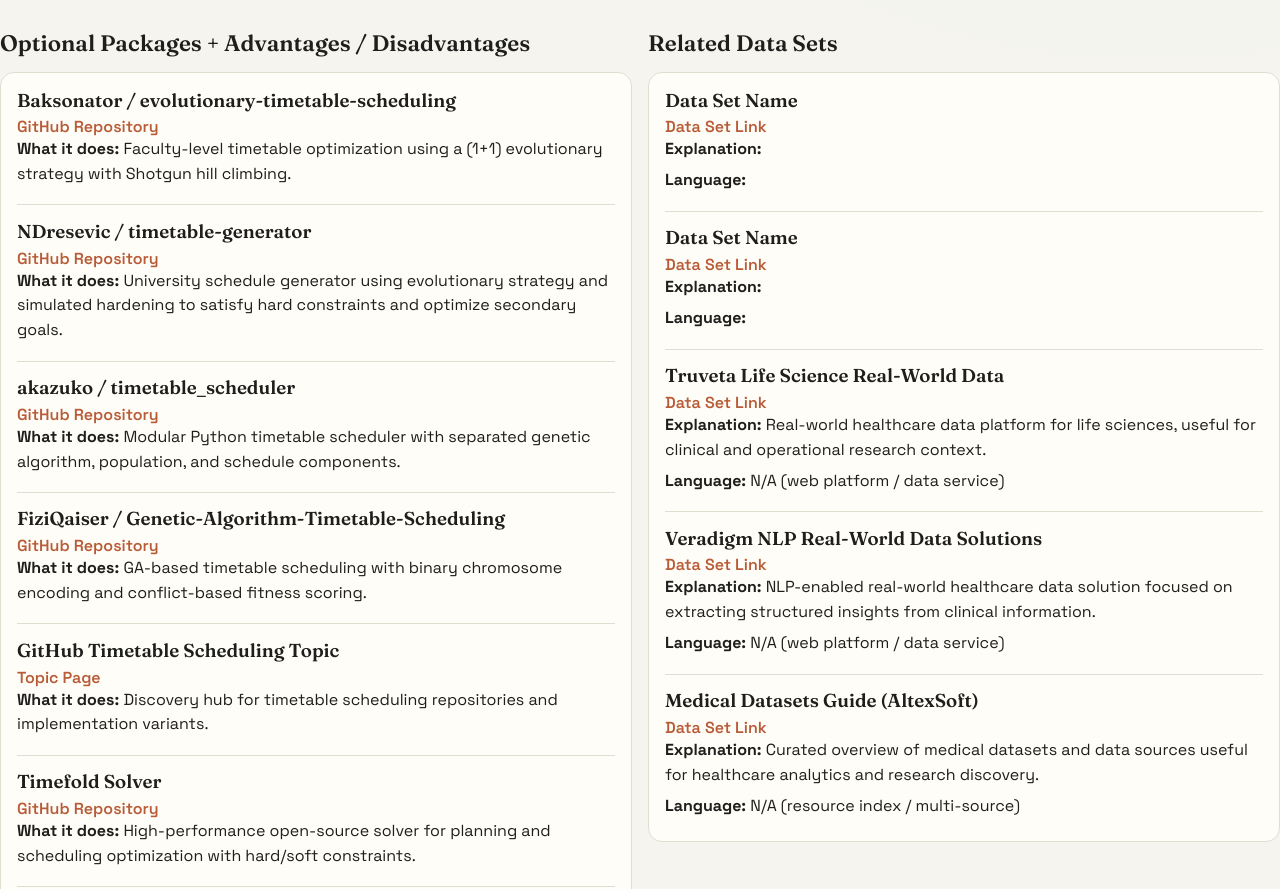
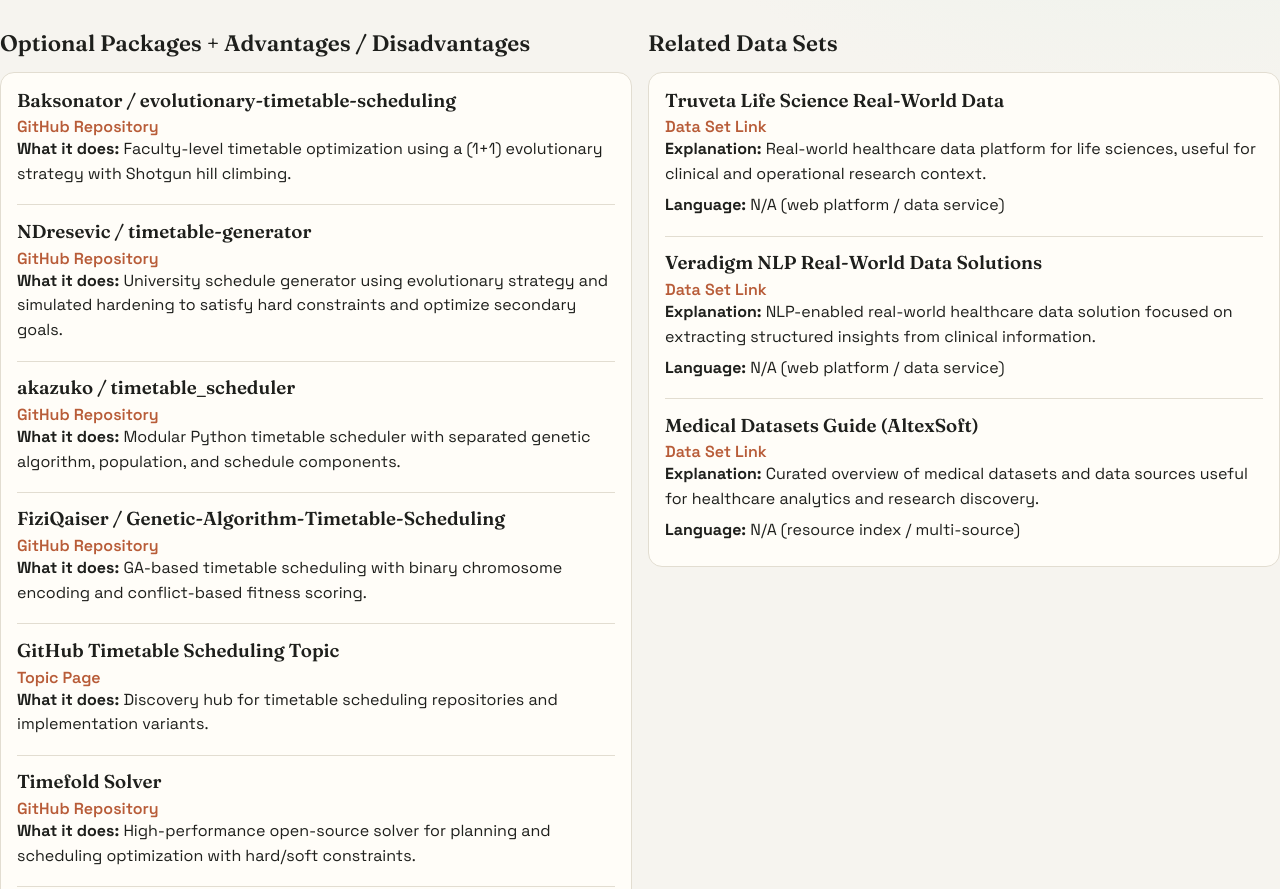
Before and after one commit to Kris1807/Personal-Website, a plain HTML site: page thesis-sources.html in a window 1280 px wide. Shown: the part 977-1866 px from the top of the page. Drawn offline with Linux system fonts and the light colour scheme.

Commit message:
Remove empty placeholder entries from related datasets

```diff
--- a/thesis-sources.html
+++ b/thesis-sources.html
@@ -199,18 +199,6 @@
     <section>
       <h2>Related Data Sets</h2>
       <article class="card">
-        <div class="entry">
-          <h3>Data Set Name</h3>
-          <a href="#">Data Set Link</a>
-          <p><strong>Explanation:</strong> </p>
-          <p><strong>Language:</strong> </p>
-        </div>
-        <div class="entry">
-          <h3>Data Set Name</h3>
-          <a href="#">Data Set Link</a>
-          <p><strong>Explanation:</strong> </p>
-          <p><strong>Language:</strong> </p>
-        </div>
 
 
         <div class="entry">
```
